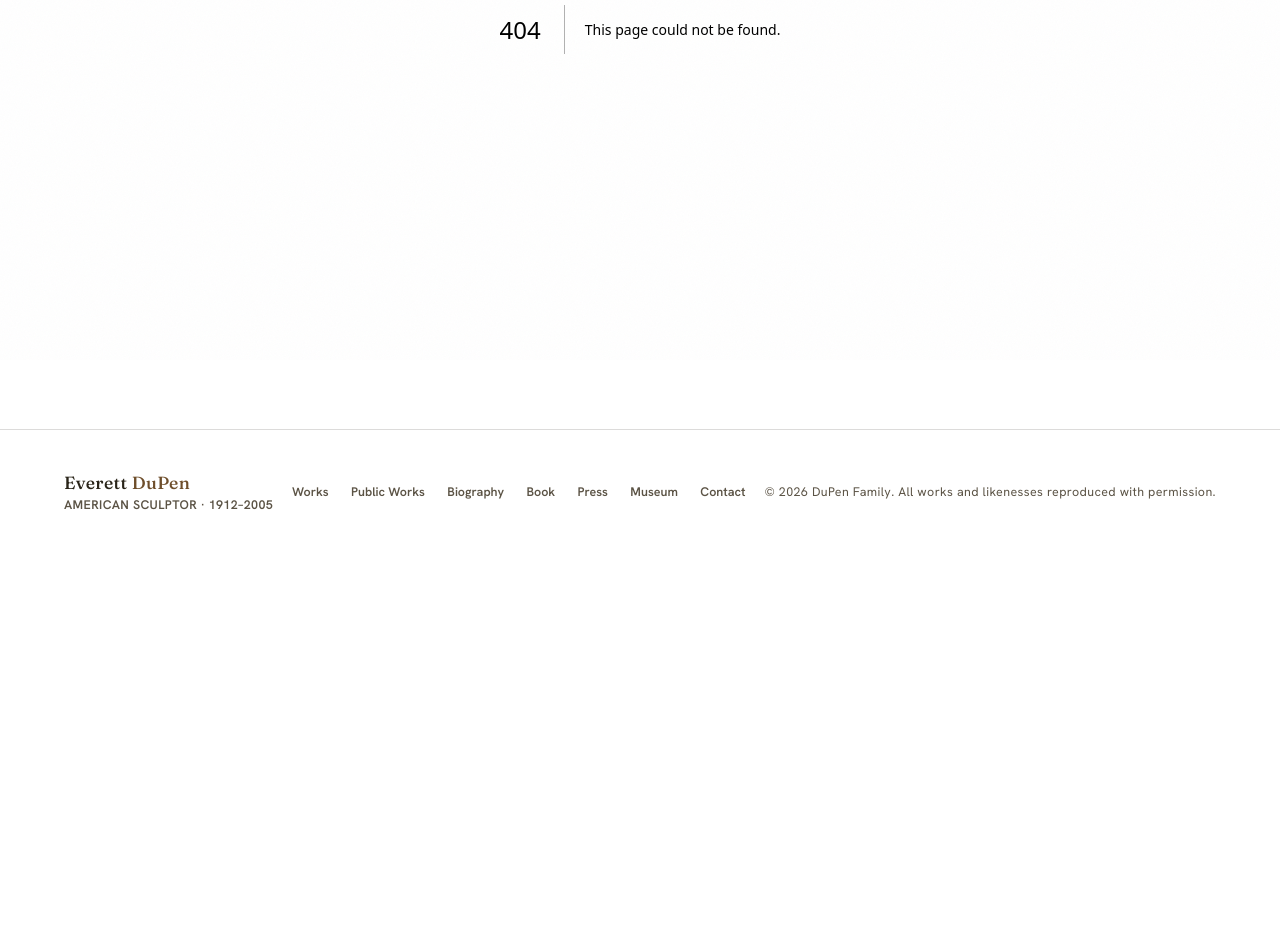
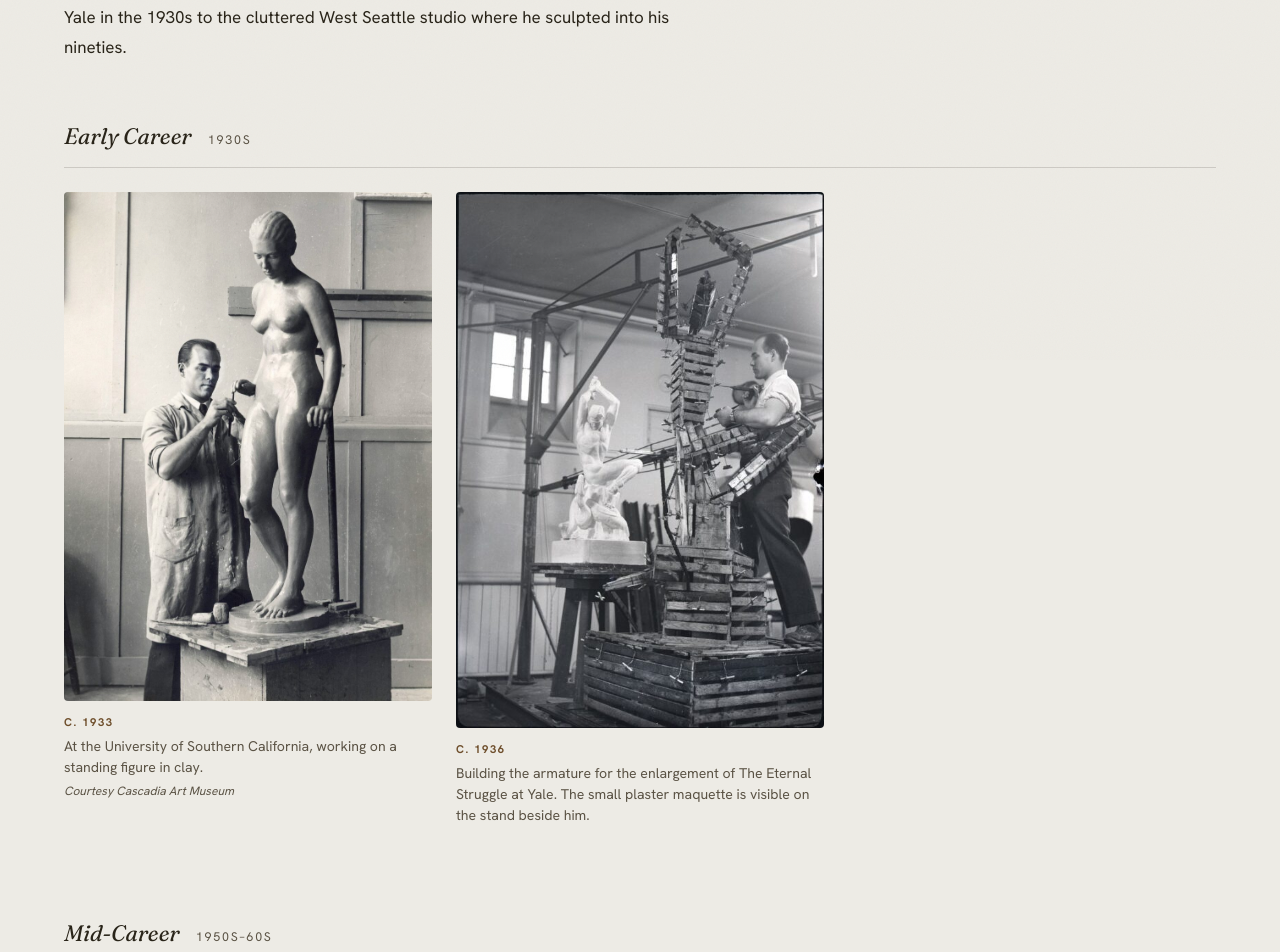
Before and after one commit to jasonburby-creator/everett-dupen, a Next.js app: page /artist/studio in a window 1280 px wide. Before the commit this address had no page. Shown: the part 440-1392 px from the top of the page. Before the commit the page ends 994 px from the top, so only its background shows below. Built offline with nearby package versions, Linux system fonts and the light colour scheme.

Commit message:
Add files via upload

```diff
--- /dev/null
+++ b/app/artist/studio/page.tsx
@@ -0,0 +1,146 @@
+import type { Metadata } from "next";
+import Reveal from "@/components/Reveal";
+
+export const metadata: Metadata = {
+  title: "The Studio",
+  description:
+    "Photographs of Everett DuPen at work — from Yale in the 1930s through decades of carving, casting, and teaching at the University of Washington.",
+};
+
+const SECTIONS = [
+  {
+    title: "Early Career",
+    period: "1930s",
+    photos: [
+      {
+        src: "/images/studio/usc-studio.jpg",
+        alt: "Young Everett DuPen at USC, working on a standing figure in clay, circa 1933",
+        caption: "At the University of Southern California, working on a standing figure in clay.",
+        date: "c. 1933",
+        credit: "Courtesy Cascadia Art Museum",
+      },
+      {
+        src: "/images/studio/yale-armature.jpg",
+        alt: "DuPen building the armature for The Eternal Struggle at Yale, circa 1936",
+        caption:
+          "Building the armature for the enlargement of The Eternal Struggle at Yale. The small plaster maquette is visible on the stand beside him.",
+        date: "c. 1936",
+      },
+    ],
+  },
+  {
+    title: "Mid-Career",
+    period: "1950s\u201360s",
+    photos: [
+      {
+        src: "/images/studio/wood-carving-chisels.jpg",
+        alt: "DuPen carving a walnut relief with hammer and chisel",
+        caption:
+          "Carving a walnut relief with hammer and chisel, a full row of carving tools laid out on the bench.",
+        date: "c. 1950s",
+      },
+      {
+        src: "/images/studio/saint-carving.jpg",
+        alt: "DuPen standing next to a tall carved wooden saint figure",
+        caption:
+          "With a carved wooden saint figure for one of his church commissions. The piece towers over him.",
+        date: "c. 1950s\u201360s",
+      },
+      {
+        src: "/images/studio/plaster-relief.jpg",
+        alt: "DuPen working on a large plaster relief of a seated figure",
+        caption: "Working on a large plaster relief panel of a seated figure.",
+        date: "c. 1950s",
+      },
+      {
+        src: "/images/studio/fountain-model.jpg",
+        alt: "DuPen on a ladder working on the plaster model for the Fountain of Creation",
+        caption:
+          "On a ladder in the studio, working on the full-size plaster model for the Fountain of Creation before it was cast in bronze for the 1962 World\u2019s Fair.",
+        date: "c. 1960\u201361",
+      },
+    ],
+  },
+  {
+    title: "Later Years",
+    period: "1970s\u201390s",
+    photos: [
+      {
+        src: "/images/studio/desk-lamp.jpg",
+        alt: "DuPen sculpting a small reclining form under a single desk lamp",
+        caption:
+          "Sculpting a small reclining form under a single lamp \u2014 the concentration and intimacy of solitary studio work.",
+        date: "c. 1960s\u201370s",
+      },
+      {
+        src: "/images/studio/examining-figure.jpg",
+        alt: "Close-up of DuPen examining a small figurative bronze",
+        caption: "Studying a small figurative bronze, completely absorbed in the details.",
+        date: "c. 1970s\u201380s",
+      },
+      {
+        src: "/images/studio/plaster-figure.jpg",
+        alt: "DuPen with hands on a plaster figure in progress",
+        caption: "Hands on a plaster figure in progress.",
+        date: "c. 1970s\u201380s",
+      },
+      {
+        src: "/images/studio/workshop.jpg",
+        alt: "DuPen in his studio surrounded by bronzes and tools, holding a figure at arm's length",
+        caption:
+          "In the studio surrounded by small bronzes, tools, and the accumulated materials of a lifetime \u2014 holding a figure at arm\u2019s length.",
+        date: "c. 1980s\u201390s",
+      },
+    ],
+  },
+];
+
+export default function StudioPage() {
+  return (
+    <section className="sec page-top">
+      <div className="wrap">
+        <div className="sec-head">
+          <h1>The Studio</h1>
+          <span className="count">The Artist at Work</span>
+        </div>
+
+        <div className="prose" style={{ maxWidth: "38rem", marginBottom: "clamp(2rem,5vw,3.5rem)" }}>
+          <p>
+            His daughter Novelle remembered the studio as his kingdom and sanctuary:
+            &ldquo;The smells are still vivid to me &mdash; pipe tobacco, wet clay, wood, stone dust.
+            Serene classical music played in the background. So much to look at: hundreds of sketches,
+            art postcards, beach stones, shells, maquettes.&rdquo;
+          </p>
+          <p>
+            These photographs span six decades of work &mdash; from building armatures at Yale in
+            the 1930s to the cluttered West Seattle studio where he sculpted into his nineties.
+          </p>
+        </div>
+
+        {SECTIONS.map((section) => (
+          <div key={section.title} className="studio-section">
+            <Reveal className="studio-section-head">
+              <h2>{section.title}</h2>
+              <span className="studio-period">{section.period}</span>
+            </Reveal>
+            <div className="studio-grid">
+              {section.photos.map((photo) => (
+                <Reveal key={photo.src} as="figure" className="studio-fig">
+                  {/* eslint-disable-next-line @next/next/no-img-element */}
+                  <img src={photo.src} alt={photo.alt} loading="lazy" />
+                  <figcaption>
+                    <span className="studio-date">{photo.date}</span>
+                    <span className="studio-cap">{photo.caption}</span>
+                    {photo.credit && (
+                      <span className="studio-credit">{photo.credit}</span>
+                    )}
+                  </figcaption>
+                </Reveal>
+              ))}
+            </div>
+          </div>
+        ))}
+      </div>
+    </section>
+  );
+}
```
